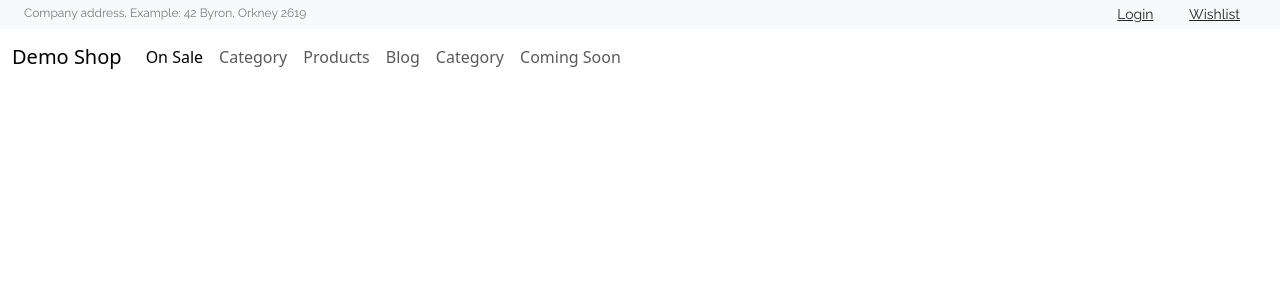
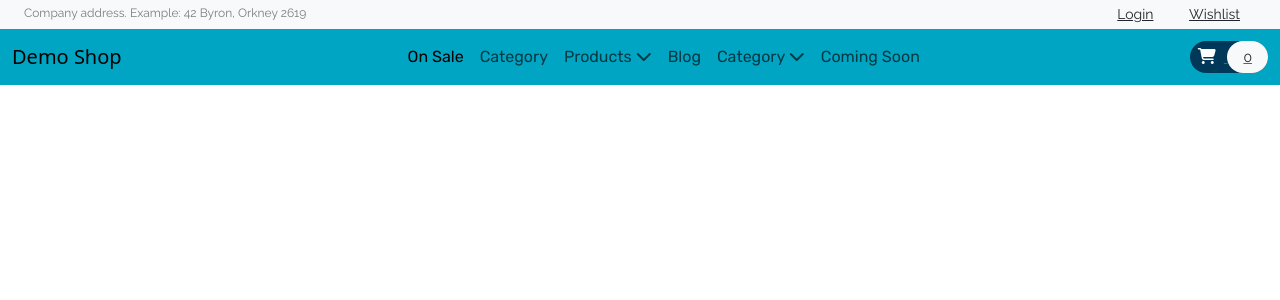
Before and after one commit to macdee501/DemoShop, a PHP site: page / in a window 1280 px wide. Shown: the top 300 px of the page. Run offline with PHP 8.4, Linux system fonts and the light colour scheme; some web fonts are replaced.

Commit message:
finished header

```diff
--- a/index.html
+++ b/index.html
@@ -37,7 +37,7 @@
                 <span class="navbar-toggler-icon"></span>
               </button>
               <div class="collapse navbar-collapse" id="navbarNav">
-                <ul class="navbar-nav">
+                <ul class="navbar-nav m-auto font-rubik">
                   <li class="nav-item">
                     <a class="nav-link active" aria-current="page" href="#">On Sale</a>
                   </li>
@@ -45,19 +45,25 @@
                     <a class="nav-link" href="#">Category</a>
                   </li>
                   <li class="nav-item">
-                    <a class="nav-link" href="#">Products</a>
+                    <a class="nav-link" href="#">Products  <i class="fas fa-chevron-down"></i> </a>
                   </li>
                   <li class="nav-item">
                     <a class="nav-link" href="#">Blog</a>
                   </li>
                   <li class="nav-item">
-                    <a class="nav-link" href="#">Category</a>
+                    <a class="nav-link" href="#">Category <i class="fas fa-chevron-down"></i></a>
                   </li>
                   <li class="nav-item">
                     <a class="nav-link" href="#">Coming Soon</a>
                   </li>
 
                 </ul>
+                <form action="#" class="font-size-14 font-rale">
+                  <a href="#" class="py-2 rounded-pill color-primary-bg">
+                    <span class="font-size-16 px-2 text-white"><i class="fas fa-shopping-cart"></i></span>
+                    <span class="px-3 py-2 rounded-pill text-dark bg-light">0</span>
+                  </a>
+                </form>
               </div>
             </div>
           </nav>
--- a/sass/include/variables.scss
+++ b/sass/include/variables.scss
@@ -6,4 +6,4 @@
 // Colours
 $color-primary:#003859;
 $color-secondary:#00A5C4;
-$cyellowolor-:#FFD289;
+$color-yellow:#FFD289;
--- a/style.css
+++ b/style.css
@@ -35,4 +35,29 @@
   font-size: 20px;
 }
 
+/*   Color Template   */
+.color-primary {
+  color: #003859;
+}
+
+.color-primary-bg {
+  background: #003859;
+}
+
+.color-secondary {
+  color: #00A5C4;
+}
+
+.color-secondary-bg {
+  background: #00A5C4;
+}
+
+.color-yellow {
+  color: #FFD289;
+}
+
+.color-yellow-bg {
+  background: #FFD289;
+}
+
 /*# sourceMappingURL=style.css.map */
```
Also changed, not shown: sass/include/colors.scss (+5 -5 lines), sass/include/global.scss (line endings or trailing spaces), sass/style.scss (line endings or trailing spaces), 1 other file.
